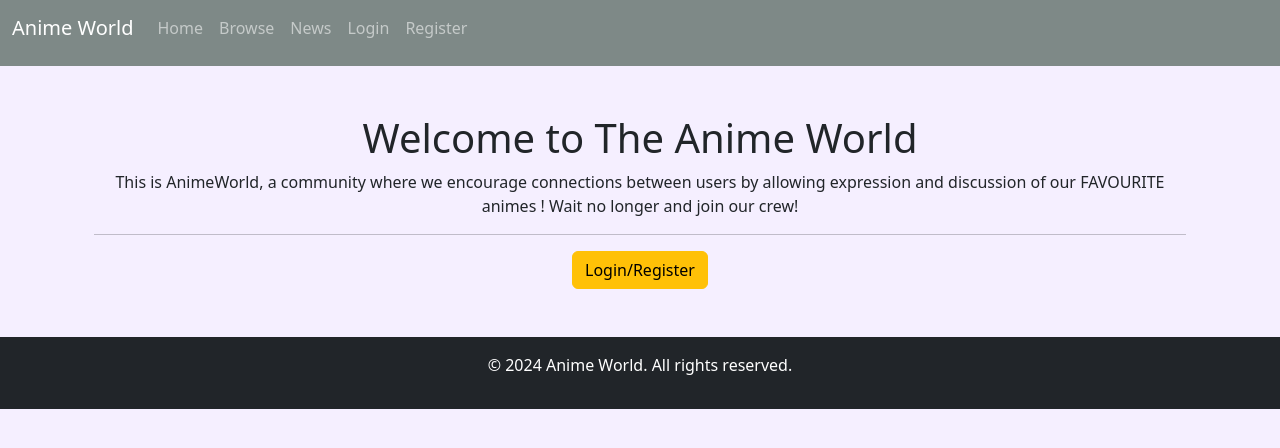
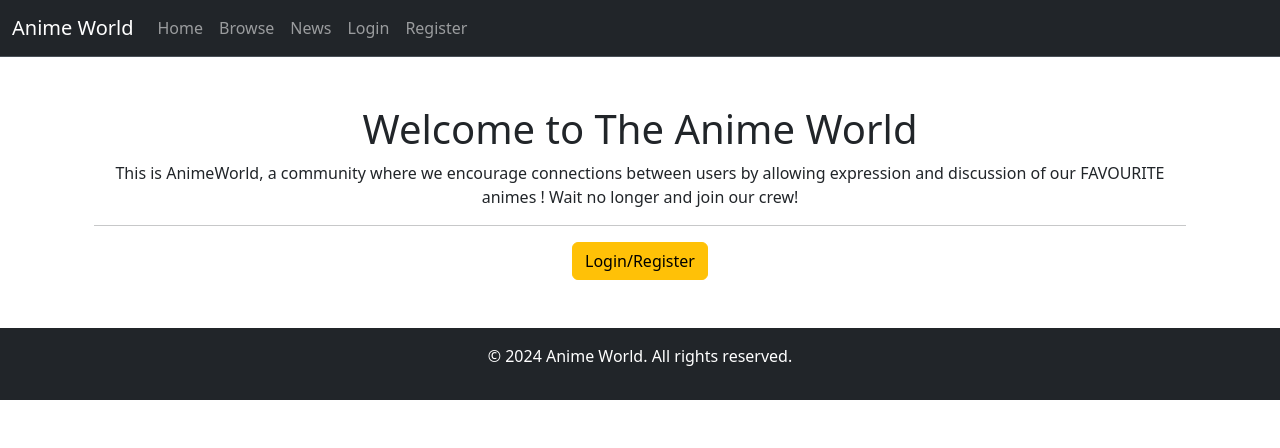
Before and after one commit to Triz22/final-project, a Django app: page / in a window 1280 px wide. Shown: the top 448 px of the page. Run offline with Django 4.2, Linux system fonts and the light colour scheme; some libraries are stand-ins or nearby versions.

Commit message:
fix header

```diff
--- a/static/css/style.css
+++ b/static/css/style.css
@@ -1,4 +1,4 @@
-body {
+/* body {
     background-color: #F5EFFF;
 }
 
@@ -9,4 +9,4 @@ header {
 
 header * {
     color: #000;
-}
+} */
--- a/templates/base.html
+++ b/templates/base.html
@@ -15,7 +15,7 @@
 </head>
 <body>
     <header>
-        <nav class="navbar navbar-expand-lg border-body" data-bs-theme="dark">
+        <nav class="navbar navbar-expand-lg bg-dark border-bottom border-body" data-bs-theme="dark">
             <div class="container-fluid">
               <a class="navbar-brand" href="{% url 'bloglist' %}">Anime World</a>
               <button class="navbar-toggler" type="button" data-bs-toggle="collapse" data-bs-target="#navbarNavAltMarkup" aria-controls="navbarNavAltMarkup" aria-expanded="false" aria-label="Toggle navigation">
```
